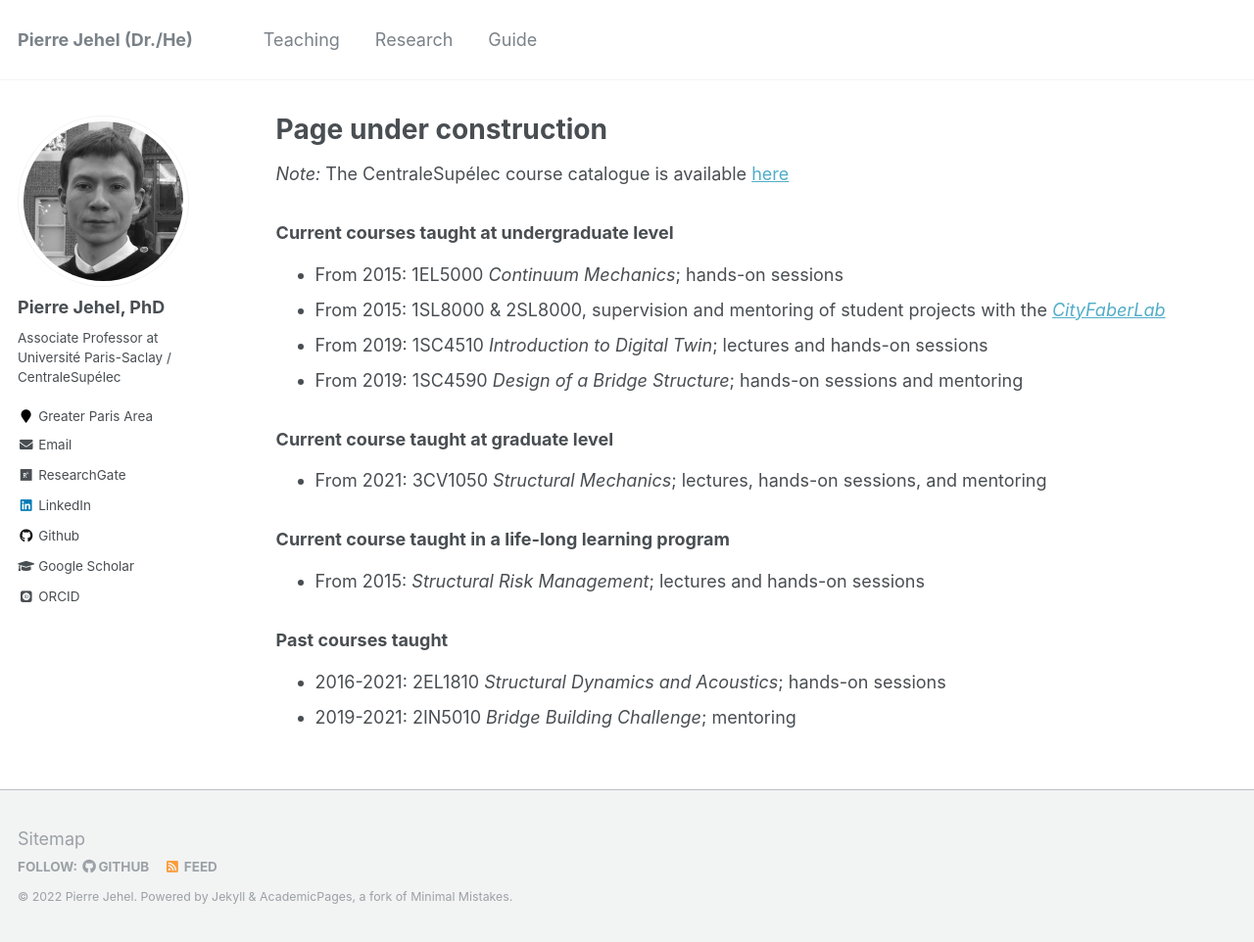
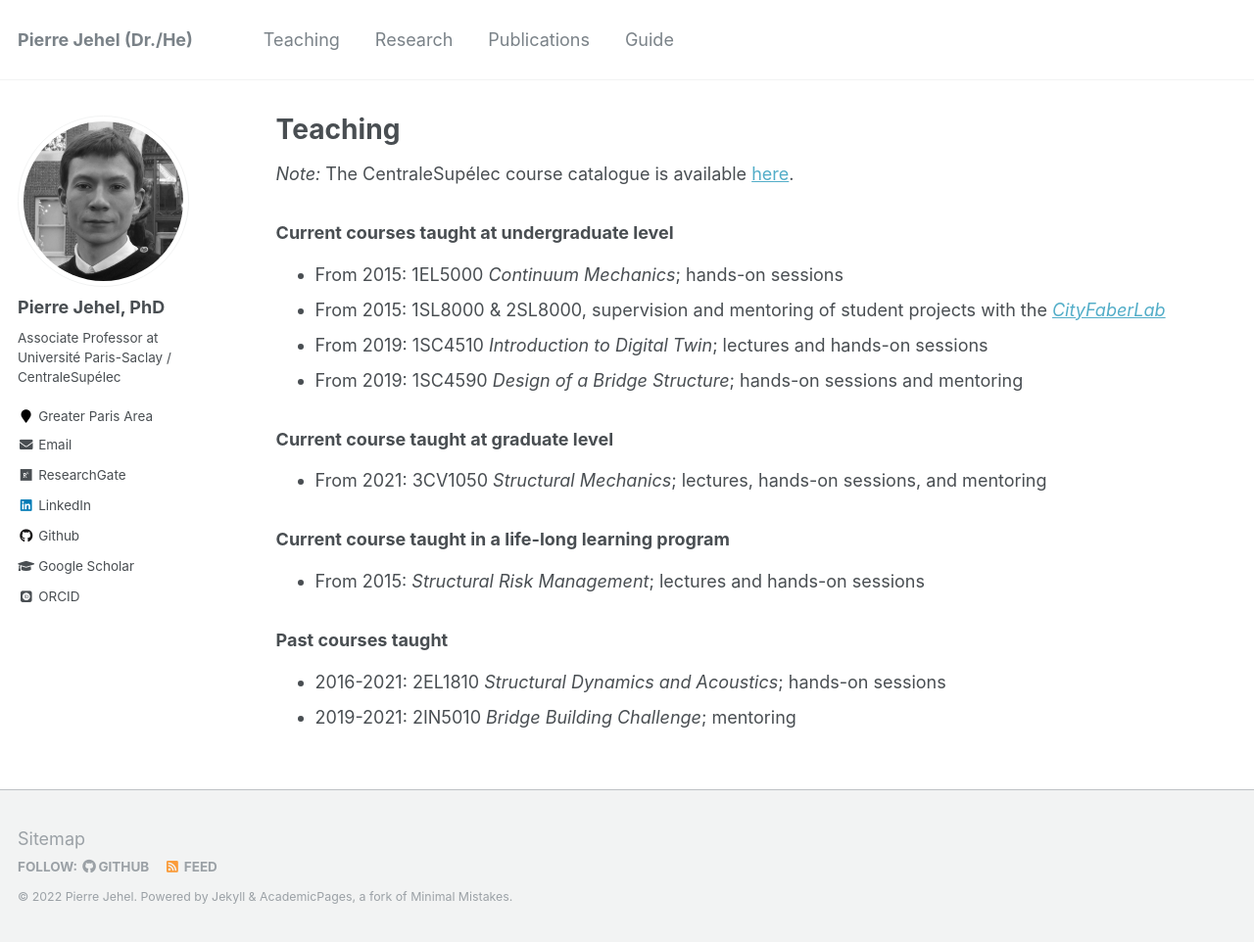
Before and after one commit to jehelp/jehelp.github.io, a Jekyll site: the page built from _pages/teaching.md, in a window 1280 px wide and 962 px high. Shown: the whole window at 98% size. Built offline with Jekyll 4.4.1, drawn with Linux system fonts in a browser that asks for light colours; some web fonts are replaced.

Commit message:
teaching

```diff
--- a/_data/navigation.yml
+++ b/_data/navigation.yml
@@ -6,8 +6,8 @@ main:
   - title: "Research"
     url: /research/
 
-#  - title: "Publications"
-#    url: /publications/
+  - title: "Publications"
+    url: /publications/
 
 #  - title: "Talks"
 #    url: /talks/
--- a/_pages/teaching.md
+++ b/_pages/teaching.md
@@ -1,11 +1,11 @@
 ---
 layout: archive
-title: "Page under construction"
+title: "Teaching"
 permalink: /teaching/
 author_profile: true
 ---
 
-*Note:* The CentraleSupélec course catalogue is available [here](https://www.centralesupelec.fr/sites/default/files/catalogue_2020_en_v1.0.pdf)
+*Note:* The CentraleSupélec course catalogue is available [here](https://www.centralesupelec.fr/sites/default/files/catalogue_2020_en_v1.0.pdf).
 
 ### Current courses taught at undergraduate level
 
```
Also changed, not shown: _pages/research.md (+2 -0 lines).
